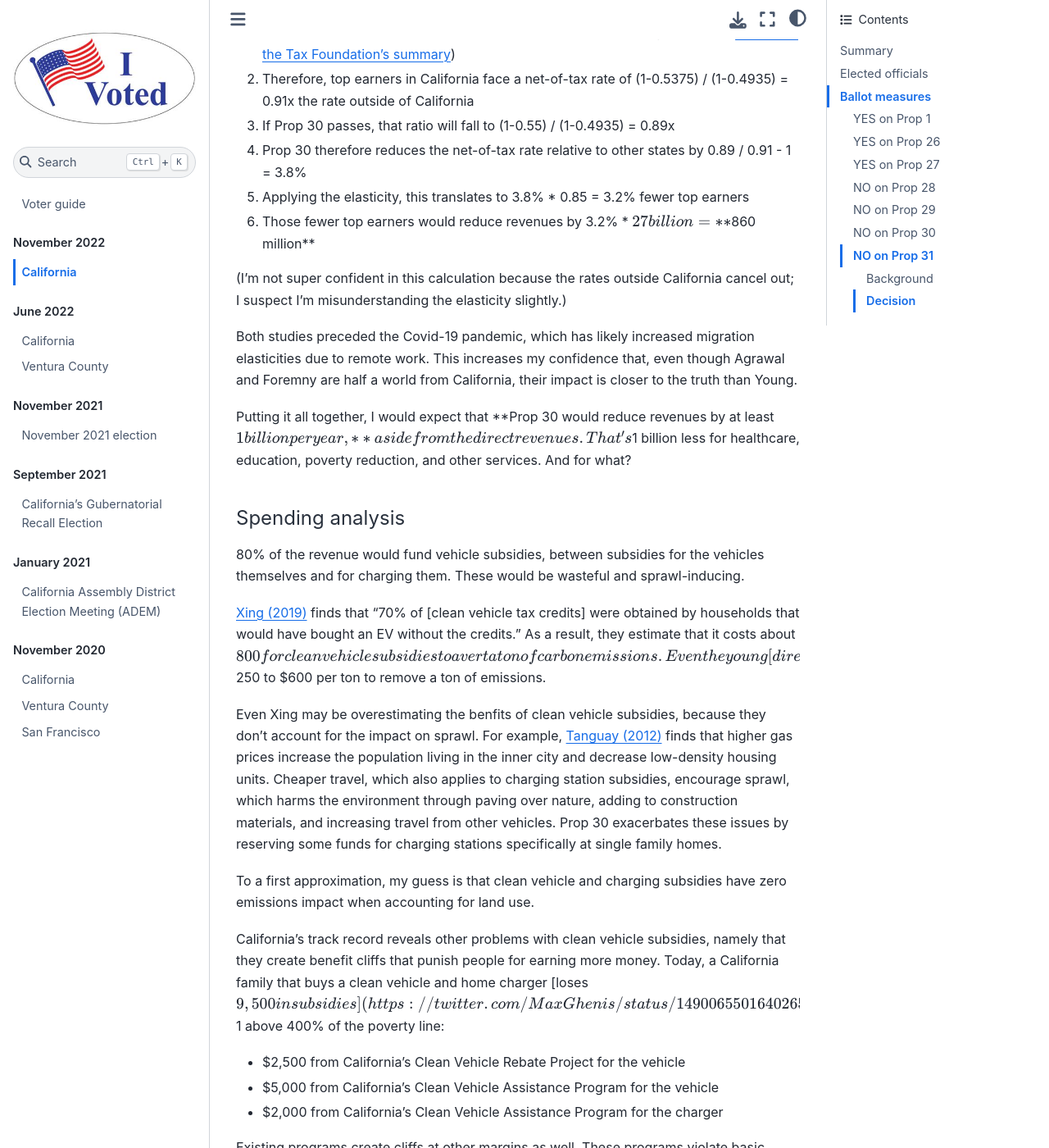
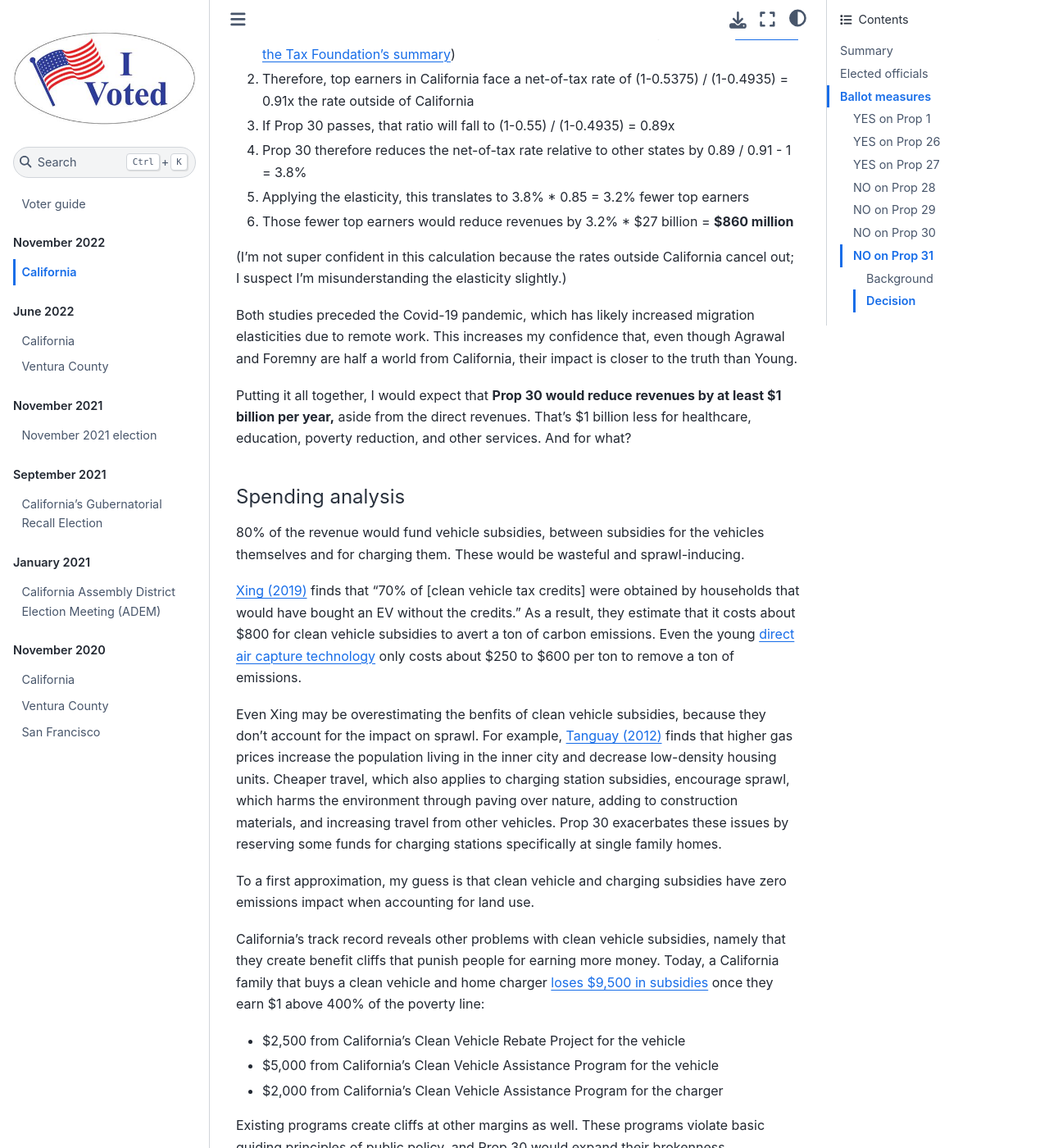
Before and after one commit to MaxGhenis/vote, a Jupyter Book: the page built from docs/2022/11/california.md, in a window 1280 px wide and 1400 px high, scrolled down 13790 px. Shown: the whole window at 82% size. Built offline with Jupyter Book 1.0.4 settings and Sphinx 7.4.7 and the Sphinx Book theme 1.1.4, drawn with Linux system fonts in a browser that asks for light colours; some of the changed text lies outside the part shown.

Commit message:
fix $ signs

```diff
--- a/docs/2022/11/california.md
+++ b/docs/2022/11/california.md
@@ -233,7 +233,7 @@ California tribes deserve this economic opportunity, California sports enthusias
 Prop 27 covers similar territory to Prop 26, though it allows online sports betting in more places and levies more fees and taxes.
 Accordingly, [the Legislative Analyst Office estimates](https://lao.ca.gov/BallotAnalysis/Proposition?number=27&year=2022) that it would raise significantly more revenue than Prop 26:
 
-> Increased state revenues, possibly in the hundreds of millions of dollars but not likely to exceed $500 million annually. Some revenues would support state regulatory costs, possibly reaching the mid-tens of millions of dollars annually.
+> Increased state revenues, possibly in the hundreds of millions of dollars but not likely to exceed \$500 million annually. Some revenues would support state regulatory costs, possibly reaching the mid-tens of millions of dollars annually.
 
 85% of the revenues would fund state housing and mental health programs, and the remaining 15% would go to federally recognized tribes in California that do not offer online sports betting.
 
@@ -279,9 +279,9 @@ Prop 30 levies a new 1.75% tax on taxable incomes above \$2 million, with the re
 
 #### Tax analysis
 
-The [legislative analyst estimates](https://lao.ca.gov/BallotAnalysis/Proposition?number=30&year=2022) that it will raise $3.5 billion to $5 billion annually.
+The [legislative analyst estimates](https://lao.ca.gov/BallotAnalysis/Proposition?number=30&year=2022) that it will raise \$3.5 billion to \$5 billion annually.
 But this only considers the revenue from the extra tax bracket.
-In reality, this law will reduce tax revenues below the $2 million threshold, as it could:
+In reality, this law will reduce tax revenues below the \$2 million threshold, as it could:
 * Encourage high-earning residents to move out of California
 * Discourage high-earning would-be residents from moving to California
 * Reduce income for residents who would face the new tax
@@ -324,7 +324,7 @@ To estimate their income effect, though, we have to estimate how much of their i
 The Franchise Tax Board's [most recent Personal Income Tax report](https://data.ftb.ca.gov/California-Personal-Income-Tax/PIT-Annual-Report-2020/s2q7-rtsh) (for tax year 2019) summarizes tax returns by adjusted gross income bin.
 While this will overstate the number of affected filers, since AGI exceeds taxable income, it would be roughly offset by income growth from 2019 to 2023, when the tax would begin.
 
-The report shows that filers with AGI above $2 million:
+The report shows that filers with AGI above \$2 million:
 * Count 35,000 (0.2% of all filers)
 * Had \$220 billion in total taxable income
 * Paid \$27 billion in state income tax, which was 30% of all state personal income income tax revenue
@@ -346,10 +346,10 @@ One study is almost implausibly well-situated to estimate the impact of Prop 30
 [Young (2016)](https://inequality.stanford.edu/sites/default/files/millionaire-migration-california-impact-top-tax-rates.pdf) tracks the population of millionaires relative to non-millionaires in California, following the introduction of millionaire taxes in California.
 Results vary by the slice of the analysis, but overall they find that tax hikes slightly reduce the number of millionaires; for example, 0.1% reduction per 1% increase to the top marginal rate.
 
-Applying Young (2016) to the 2019 tax data suggests that Prop 30 would reduce tax revenues by 0.1 * 1.75% * $27 billion ~= $50 million.
+Applying Young (2016) to the 2019 tax data suggests that Prop 30 would reduce tax revenues by 0.1 * 1.75% * \$27 billion ~= \$50 million.
 
 But Young (2016) has two major methodological issues:
-1. It focuses on the millionaire population, even though, as it admits, "most people who earn $1 million or more are having an unusually
+1. It focuses on the millionaire population, even though, as it admits, "most people who earn \$1 million or more are having an unusually
 good year." The paper's conclusion continues, "The somewhat temporary nature of very-high earnings is one reason why the tax changes examined here generate little observable tax flight." But this doesn't mean that people don't respond to the tax; they probably respond based on their *expected* income, rather than their exact income, and the paper's methodology wouldn't pick this up.
 1. It assumes that California's millionaire population trend would have moved parallel to its non-millionaire population trend in absence of the tax changes. But California's tax changes are not random; if California raised millionaire taxes at times when it expected to attract millionaires (like 2004), then the study would underestimate the negative impact of the tax reform. This is known as "endogeneity" in econometrics, and I don't believe Young (2016) persuasively attempts to address it.
 
@@ -365,15 +365,15 @@ To apply this finding to Prop 30, we can note that:
 1. If Prop 30 passes, that ratio will fall to (1-0.55) / (1-0.4935) = 0.89x
 1. Prop 30 therefore reduces the net-of-tax rate relative to other states by 0.89 / 0.91 - 1 = 3.8%
 1. Applying the elasticity, this translates to 3.8% * 0.85 = 3.2% fewer top earners
-1. Those fewer top earners would reduce revenues by 3.2% * $27 billion = **$860 million**
+1. Those fewer top earners would reduce revenues by 3.2% * \$27 billion = **\$860 million**
 
 (I'm not super confident in this calculation because the rates outside California cancel out; I suspect I'm misunderstanding the elasticity slightly.)
 
 Both studies preceded the Covid-19 pandemic, which has likely increased migration elasticities due to remote work.
 This increases my confidence that, even though Agrawal and Foremny are half a world from California, their impact is closer to the truth than Young.
 
-Putting it all together, I would expect that **Prop 30 would reduce revenues by at least $1 billion per year,** aside from the direct revenues.
-That's $1 billion less for healthcare, education, poverty reduction, and other services.
+Putting it all together, I would expect that **Prop 30 would reduce revenues by at least \$1 billion per year,** aside from the direct revenues.
+That's \$1 billion less for healthcare, education, poverty reduction, and other services.
 And for what?
 
 #### Spending analysis
@@ -382,8 +382,8 @@ And for what?
 These would be wasteful and sprawl-inducing.
 
 [Xing (2019)](https://www.nber.org/papers/w25771) finds that "70% of [clean vehicle tax credits] were obtained by households that would have bought an EV without the credits."
-As a result, they estimate that it costs about $800 for clean vehicle subsidies to avert a ton of carbon emissions.
-Even the young [direct air capture technology](https://www.wri.org/insights/direct-air-capture-resource-considerations-and-costs-carbon-removal) only costs about $250 to $600 per ton to remove a ton of emissions.
+As a result, they estimate that it costs about \$800 for clean vehicle subsidies to avert a ton of carbon emissions.
+Even the young [direct air capture technology](https://www.wri.org/insights/direct-air-capture-resource-considerations-and-costs-carbon-removal) only costs about \$250 to \$600 per ton to remove a ton of emissions.
 
 Even Xing may be overestimating the benfits of clean vehicle subsidies, because they don't account for the impact on sprawl.
 For example, [Tanguay (2012)](https://journals.sagepub.com/doi/abs/10.1068/a44259?journalCode=epna) finds that higher gas prices increase the population living in the inner city and decrease low-density housing units.
@@ -393,10 +393,10 @@ Prop 30 exacerbates these issues by reserving some funds for charging stations s
 To a first approximation, my guess is that clean vehicle and charging subsidies have zero emissions impact when accounting for land use.
 
 California's track record reveals other problems with clean vehicle subsidies, namely that they create benefit cliffs that punish people for earning more money.
-Today, a California family that buys a clean vehicle and home charger [loses $9,500 in subsidies](https://twitter.com/MaxGhenis/status/1490065501640265730) once they earn $1 above 400% of the poverty line:
-* $2,500 from California's Clean Vehicle Rebate Project for the vehicle
-* $5,000 from California's Clean Vehicle Assistance Program for the vehicle
-* $2,000 from California's Clean Vehicle Assistance Program for the charger
+Today, a California family that buys a clean vehicle and home charger [loses \$9,500 in subsidies](https://twitter.com/MaxGhenis/status/1490065501640265730) once they earn \$1 above 400% of the poverty line:
+* \$2,500 from California's Clean Vehicle Rebate Project for the vehicle
+* \$5,000 from California's Clean Vehicle Assistance Program for the vehicle
+* \$2,000 from California's Clean Vehicle Assistance Program for the charger
 
 Existing programs create cliffs at other margins as well.
 These programs violate basic guiding principles of public policy, and Prop 30 would expand their brokenness.
@@ -425,7 +425,7 @@ Prop 31 is a referendum on SB 793: if it passes, the ban is upheld; if it fails,
 
 The [legislative analyst projects](https://lao.ca.gov/BallotAnalysis/Proposition?number=31&year=2022) these fiscal impacts:
 
-> Decreased state tobacco tax revenues ranging from tens of millions of dollars annually to around $100 million annually.
+> Decreased state tobacco tax revenues ranging from tens of millions of dollars annually to around \$100 million annually.
 
 These revenues mostly fund health care, and also fund early childhood programs, tobacco control, medical research, and other programs.
 
```
